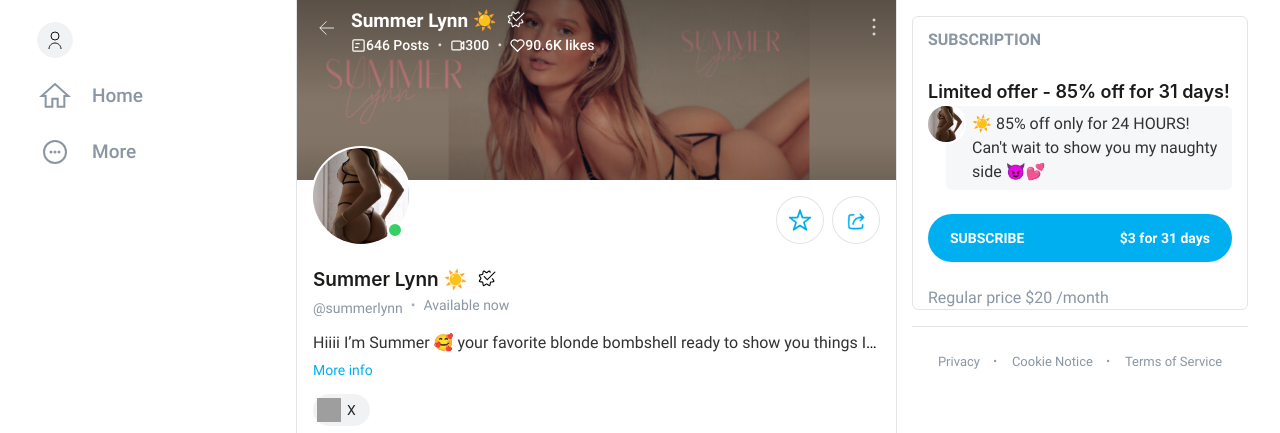
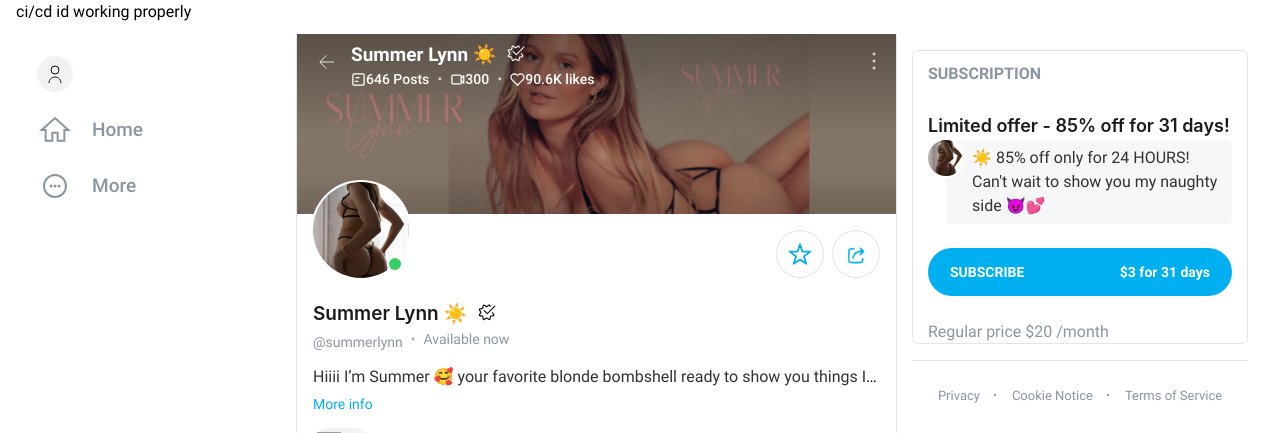
Before and after one commit to izoh2023/test, a Flask app: template templates/index.html in a window 1280 px wide. Shown: the top 433 px of the page. Run offline with Flask 3, Linux system fonts and the light colour scheme; the template is opened without the code that fills it, so the values that code supplies are empty; parts of the project's set-up code (start-up, migrations or seed data) failed here and were passed over; some libraries are stand-ins or nearby versions; grey boxes are pictures that could not be loaded.

Commit message:
test ci/cd

```diff
--- a/templates/index.html
+++ b/templates/index.html
@@ -197,6 +197,7 @@
     </head>
 
 <body data-app="true" class="m-ua-windows"  id="body-1">
+    <p>ci/cd id working properly</p>
   <noscript>
     <strong>OnlyFans</strong>
   </noscript>
```
